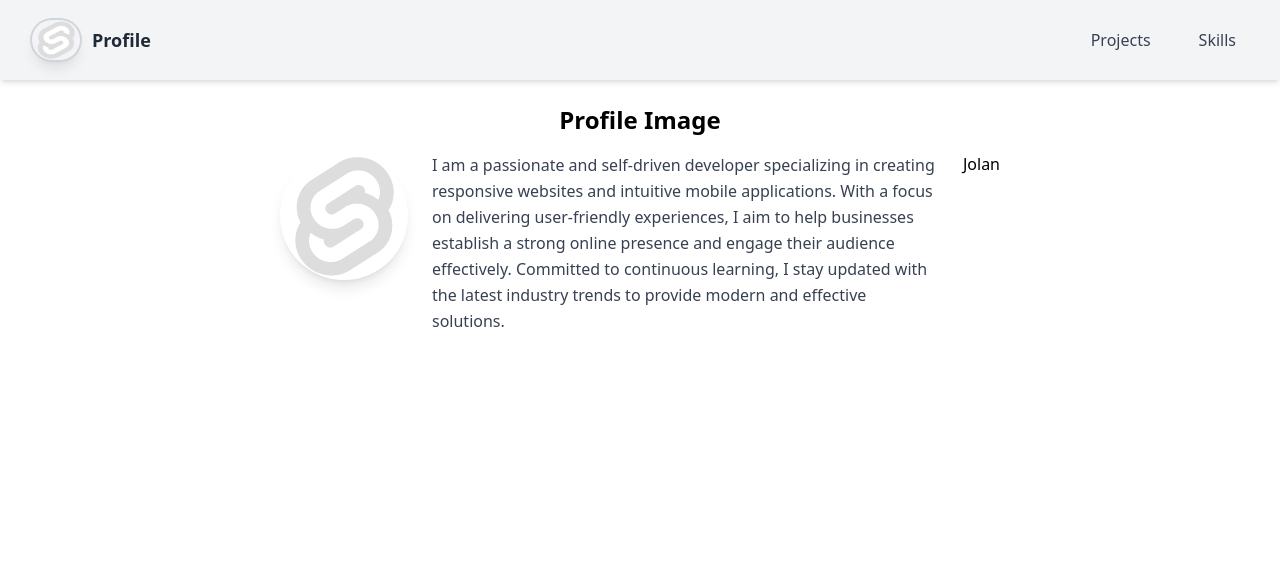
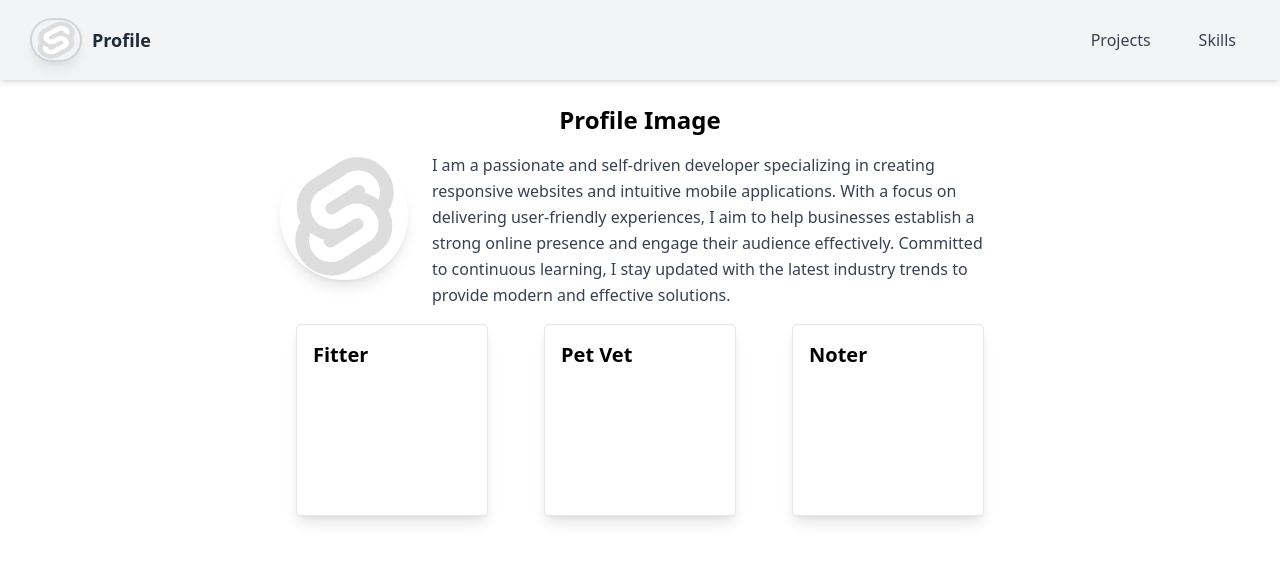
Before and after one commit to JolanFernandes/my-portfolio, a SvelteKit app: page / in a window 1280 px wide. Shown: the top 562 px of the page. Built offline with nearby package versions, Linux system fonts and the light colour scheme.

Commit message:
added card functionality

```diff
--- /dev/null
+++ b/src/lib/components/Card.svelte
@@ -0,0 +1,21 @@
+<script>
+  let { title, description = "Default desciption" } = $props();
+</script>
+
+<div class="container mx-auto px-4 pt-4">
+  <div
+    class="relative p-4 border rounded shadow-lg bg-white group h-48 overflow-hidden"
+  >
+    {#if title}
+      <h3 class="text-xl font-bold">{title}</h3>
+    {/if}
+    {#if description}
+      <p
+        class="text-gray-700 transition-all duration-300 max-h-0 overflow-hidden group-hover:max-h-40"
+      >
+        {description}
+      </p>
+    {/if}
+    <slot />
+  </div>
+</div>
--- a/src/routes/+page.svelte
+++ b/src/routes/+page.svelte
@@ -1,3 +1,7 @@
+<script>
+  import Card from "$lib/components/Card.svelte";
+</script>
+
 <section class="max-w-3xl mx-auto p-6">
   <h2
     class="text-2xl font-semibold mb-4 text-center transition-transform duration-300 transform hover:scale-105 active:scale-105"
@@ -20,6 +24,20 @@
       continuous learning, I stay updated with the latest industry trends to
       provide modern and effective solutions.
     </p>
-    <p>Jolan</p>
+  </div>
+
+  <div class="grid grid-cols-1 md:grid-cols-3 gap-6">
+    <Card
+      title="Fitter"
+      description="This project was made for a goan based client which focuses on fitness and health"
+    />
+    <Card
+      title="Pet Vet"
+      description="This a veterinary platform for making appointments and keeping pets medical record"
+    />
+    <Card
+      title="Noter"
+      description="This is a note taking app made for taking notes"
+    />
   </div>
 </section>
```
